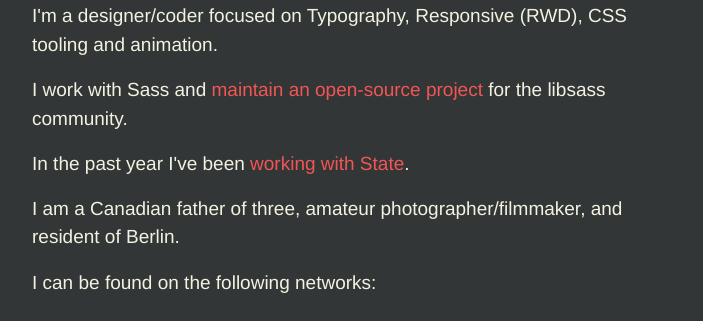
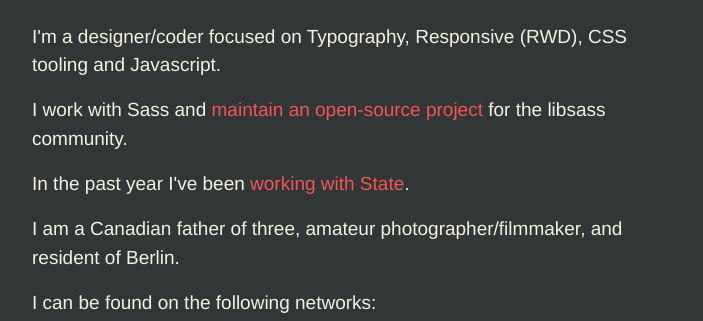
Before and after one commit to lunelson/lunelson.github.io, a plain HTML site: page index.html in a window 1280 px wide. Shown: the part 392-713 px from the top of the page, without its empty margins (288-991 px from the left). Drawn offline with Linux system fonts and the light colour scheme; a web font is replaced by a local one.

Commit message:
margin tweak

```diff
--- a/index.html
+++ b/index.html
@@ -92,7 +92,7 @@ var MTIProjectId='55dc293d-1e8c-4025-a348-f47d70eeba9a';
 
     <main class="site_main site_block body_col">
 	<div class="wrap wrap--site">
-		<p>I&#39;m a designer/coder focused on Typography, Responsive (RWD), CSS tooling and animation.</p>
+		<p>I&#39;m a designer/coder focused on Typography, Responsive (RWD), CSS tooling and Javascript.</p>
 
 <p>I work with Sass and <a href="http://github.com/lunelson/sass-list-maps">maintain an open-source project</a> for the libsass community.</p>
 
--- a/public/css/app.css
+++ b/public/css/app.css
@@ -545,7 +545,7 @@ optgroup {
     stroke: #F2F1E1; }
 
 .site_block {
-  margin-top: 2rem; }
+  margin-top: 2.52982rem; }
 
 .wrap--site {
   max-width: 640px; }
```
